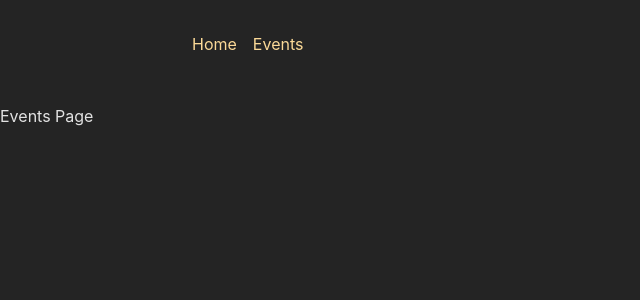
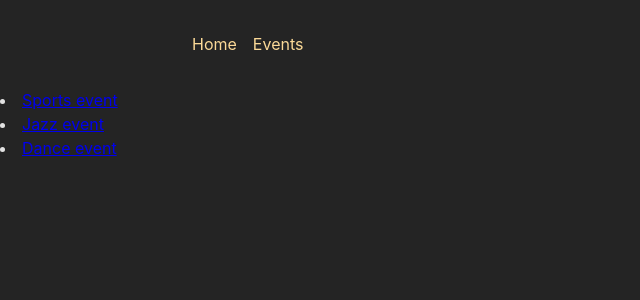
Before and after one commit to ant1234/react_routes_app, a React (Create React App) app in the folder frontend/: page /events in a window 1280 px wide. Shown: the top 300 px of the page, without its empty margins (0-640 px from the left). Built offline with nearby package versions, Linux system fonts and the light colour scheme.

Commit message:
Add url params

```diff
--- a/frontend/src/pages/EventsDetailPage.js
+++ b/frontend/src/pages/EventsDetailPage.js
@@ -1,5 +1,9 @@
+import { useParams } from "react-router-dom";
+
 const EventsDetailPage = () => {
-    return <p>Events Detail Page</p>
+
+    const params = useParams();
+    return <div><p>{params.id}</p></div>
 };
 
 export default EventsDetailPage;
--- a/frontend/src/pages/EventsPage.js
+++ b/frontend/src/pages/EventsPage.js
@@ -1,5 +1,18 @@
+import { Link } from "react-router-dom";
+
+const DUMMY_EVENTS = [
+    {id: '1', title: 'Sports event'},
+    {id: '2', title: 'Jazz event'},
+    {id: '3', title: 'Dance event'},
+];
+
 const EventsPage = () => {
-    return <p>Events Page</p>
+    return (
+
+        DUMMY_EVENTS.map(dummy_event => (
+        <li><Link to={`/events/${dummy_event.id}`}>{dummy_event.title}</Link></li>
+
+    )));
 };
 
 export default EventsPage;
```
